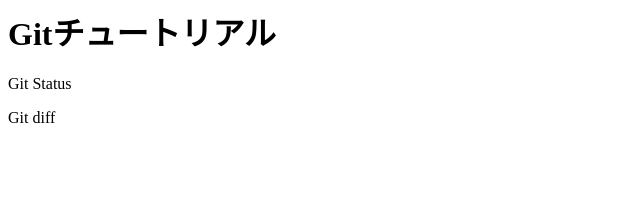
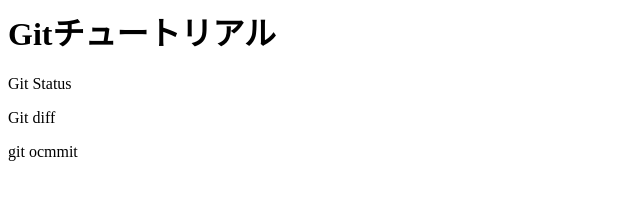
Before and after one commit to umekichi3939/git_tutorial, a plain HTML site: page index.html in a window 1280 px wide. Shown: the full height of the page, 0-640 px from the left. Drawn offline with Linux system fonts and the light colour scheme.

Commit message:
git commit

```diff
--- a/index.html
+++ b/index.html
@@ -1,3 +1,4 @@
 <h1>Gitチュートリアル</h1>
 <p>Git Status</p>
 <p>Git diff</p>
+<p>git ocmmit</p>
```
